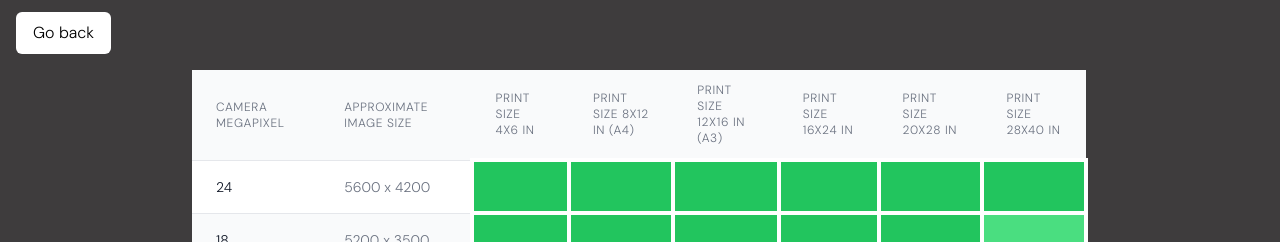
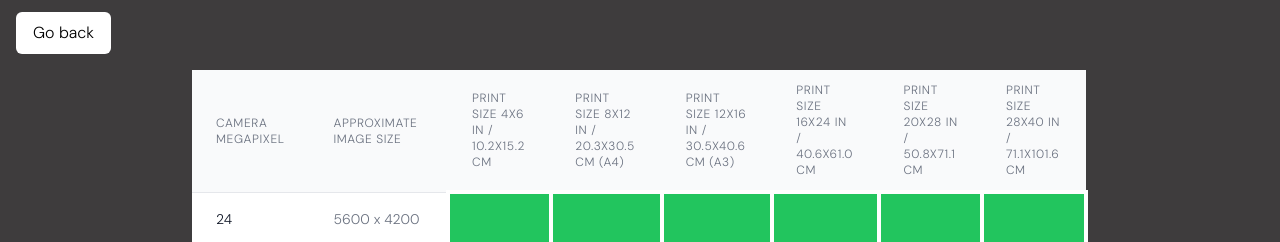
Before and after one commit to JoakimSP/myImages-next, a Next.js app: page /table in a window 1280 px wide. Shown: the part 132-374 px from the top of the page. Built offline with nearby package versions, Linux system fonts and the light colour scheme; no server answers; the database is empty.

Commit message:
Add centimeter metric to table

```diff
--- a/pages/table/index.js
+++ b/pages/table/index.js
@@ -15,19 +15,19 @@ const Index = () => {
 
   return (
     <Layout>
-        <GoBackButton/>
+      <GoBackButton />
       <div className="overflow-x-auto xl:mx-48">
         <table className="min-w-full divide-y divide-gray-200">
           <thead className="bg-gray-50">
             <tr>
               <th className="px-6 py-3 text-left text-xs font-medium text-gray-500 uppercase tracking-wider">Camera Megapixel</th>
               <th className="px-6 py-3 text-left text-xs font-medium text-gray-500 uppercase tracking-wider">Approximate Image Size</th>
-                <th className="px-6 py-3 text-left text-xs font-medium text-gray-500 uppercase tracking-wider">Print Size 4x6 in</th>
-                <th className="px-6 py-3 text-left text-xs font-medium text-gray-500 uppercase tracking-wider">Print Size 8x12 in (A4)</th>
-                <th className="px-6 py-3 text-left text-xs font-medium text-gray-500 uppercase tracking-wider">Print Size 12x16 in (A3)</th>
-                <th className="px-6 py-3 text-left text-xs font-medium text-gray-500 uppercase tracking-wider">Print Size 16x24 in</th>
-                <th className="px-6 py-3 text-left text-xs font-medium text-gray-500 uppercase tracking-wider">Print Size 20x28 in</th>
-                <th className="px-6 py-3 text-left text-xs font-medium text-gray-500 uppercase tracking-wider">Print Size 28x40 in</th>
+              <th className="px-6 py-3 text-left text-xs font-medium text-gray-500 uppercase tracking-wider">Print Size 4x6 in / 10.2x15.2 cm</th>
+              <th className="px-6 py-3 text-left text-xs font-medium text-gray-500 uppercase tracking-wider">Print Size 8x12 in / 20.3x30.5 cm (A4)</th>
+              <th className="px-6 py-3 text-left text-xs font-medium text-gray-500 uppercase tracking-wider">Print Size 12x16 in / 30.5x40.6 cm (A3)</th>
+              <th className="px-6 py-3 text-left text-xs font-medium text-gray-500 uppercase tracking-wider">Print Size 16x24 in / 40.6x61.0 cm</th>
+              <th className="px-6 py-3 text-left text-xs font-medium text-gray-500 uppercase tracking-wider">Print Size 20x28 in / 50.8x71.1 cm</th>
+              <th className="px-6 py-3 text-left text-xs font-medium text-gray-500 uppercase tracking-wider">Print Size 28x40 in / 71.1x101.6 cm</th>
             </tr>
           </thead>
           <tbody className="bg-white divide-y divide-gray-200">
```
Lines whose indentation alone changed are shown as unchanged.
